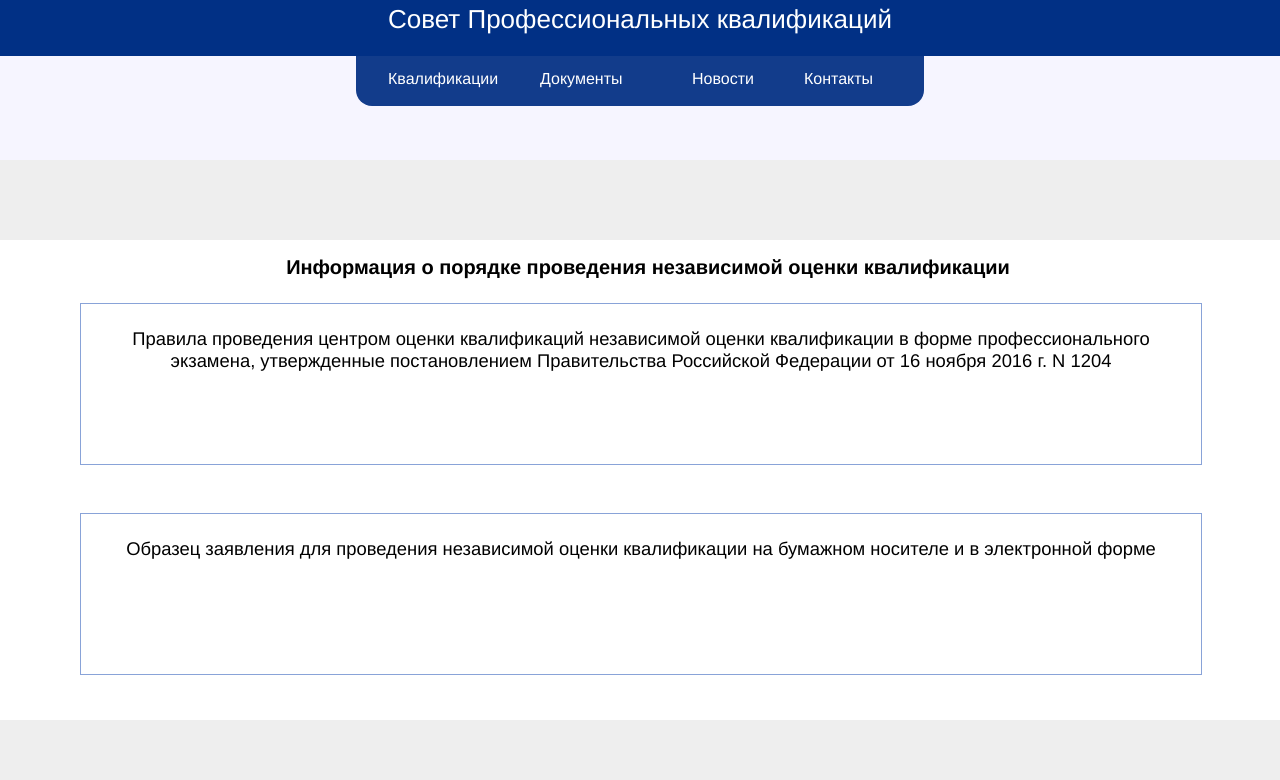
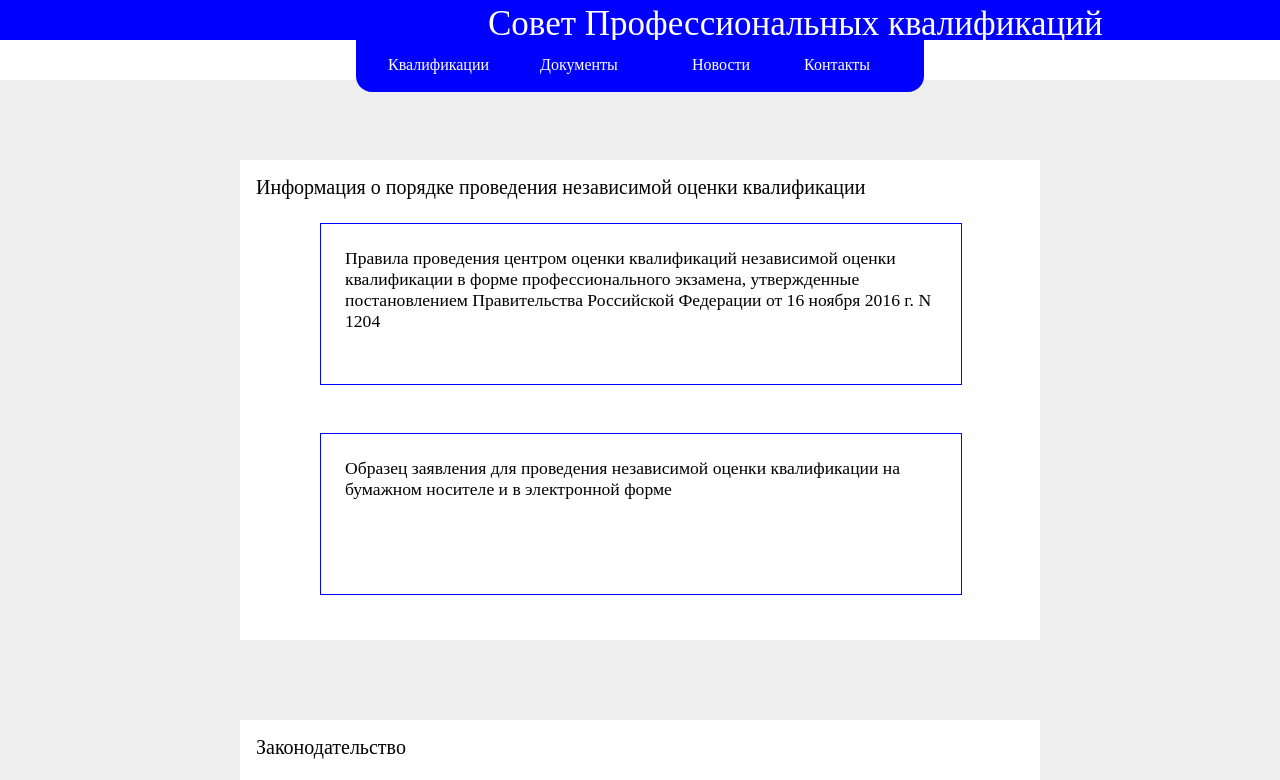
Before and after one commit to GDTuka/ithub_Student_Practic, a website: page pages/documents/documents.html in a window 1280 px wide. Shown: the top 780 px of the page. Drawn offline with Linux system fonts and the light colour scheme; files that its build step writes are made by us from their sources.

```diff
--- a/documents/documents.html
+++ b/pages/documents/documents.html
@@ -5,7 +5,7 @@
     <meta charset="UTF-8">
     <meta http-equiv="X-UA-Compatible" content="IE=edge">
     <meta name="viewport" content="width=device-width, initial-scale=1.0">
-    <link rel="stylesheet" href="style.css">
+    <link rel="stylesheet" href="css/documents.css">
     <title>Документы</title>
 </head>
 
--- /dev/null
+++ b/public/css/documents.css
@@ -0,0 +1,108 @@
+*{
+    margin: 0;
+    padding: 0;
+}
+.navShapka{
+    width: 100%;
+    height: 10vh;
+}
+.Shapka{
+    width: 100%;
+    height: 5vh;
+    background-color: blue;
+    color: white;
+}
+.ShapkaTxT{
+    margin-left: 61vh;
+    padding-top: 0.5vh;
+    font-size: 35px;
+}
+.navigation{
+    display: flex;
+    justify-content: center;
+    align-items: center;
+}
+.navObj{
+    background-color: blue;
+    height: 4.5vh;
+    font-size: 2vh;
+    padding-top: 2vh;
+    padding-left: 4vh;
+    color: white;
+}
+.navObj1{
+    border-bottom-left-radius: 2vh;
+    width: 15vh;
+}
+.navObj2{
+    width: 15vh;
+}
+.navObj3{
+    width: 10vh;
+}
+.navObj4{
+    border-bottom-right-radius: 2vh;
+    width: 15vh;
+}
+.main{
+    width: 100%;
+    height: 470vh;
+    background-color: #eee;
+}
+.objPlace{
+    width: 100vh;
+    height: 200vh;
+    margin-left: auto;
+    margin-right: auto;
+}
+.documentObj1ZagDiv{
+    width: 100vh;
+    height: 60vh;
+    background-color: white;
+    position: absolute;
+    margin-top: 10vh;
+}
+.documentObj1Zag{
+    margin-top: 2vh;
+    margin-left: 2vh;
+    font-size: 2.5vh;
+}
+.documentsObj1{
+    border-color: blue;
+    border-style: solid;
+    border-width: 0.2vh;
+    width: 80vh;
+    height: 20vh;
+    margin-top: 3vh;
+    margin-left: 10vh;
+}
+.documentsObj2{
+    border-color: blue;
+    border-style: solid;
+    border-width: 0.2vh;
+    width: 80vh;
+    height: 20vh;
+    margin-top: 6vh;
+    margin-left: 10vh;
+}
+.documentsObj1Txt{
+    font-size: 2.2vh;
+    width: 74vh;
+    height: 10vh;
+    margin-left: 3vh;
+    margin-top: 3vh;
+}
+.documentObj2ZagDiv{
+    width: 100vh;
+    height: 315vh;
+    background-color: white;
+    position: absolute;
+    margin-top: 80vh;
+}
+.documentObj3ZagDiv{
+    width: 100vh;
+    height: 60vh;
+    background-color: white;
+    position: absolute;
+    margin-top: 400vh;
+}
--- /dev/null
+++ b/public/css/newsPage.css
@@ -0,0 +1,79 @@
+*{
+    margin: 0;
+    padding: 0;
+
+
+}
+.navShapka{
+    width: 100%;
+    height: 10vh;
+}
+.Shapka{
+    width: 100%;
+    height: 7vh;
+    background-color: rgb(29, 29, 214);
+    color: white;
+}
+.ShapkaTxT{
+    margin-left: 61vh;
+    padding-top: 0.5vh;
+    font-size: 35px;
+}
+.navigation{
+    display: flex;
+    justify-content: center;
+    align-items: center;
+}
+.navObj{
+    background-color: rgb(29, 29, 214);
+    height: 4.5vh;
+    font-size: 2vh;
+    padding-top: 2vh;
+    padding-left: 4vh;
+    color: white;
+}
+.navObj1{
+    border-bottom-left-radius: 2vh;
+    width: 15vh;
+
+}
+.navObj2{
+    width: 15vh;
+}
+.navObj3{
+    width: 10vh;
+}
+.navObj4{
+    border-bottom-right-radius: 2vh;
+    width: 15vh;
+}
+.main{
+    width: 100%;
+    height: 100vh;
+}
+.newsMainDiv{
+    width: 80vh;
+    height: 100vh;
+    margin-left: auto;
+    margin-right: auto;
+}
+.newsObj{
+    width: 80vh;
+    height: 30vh;
+    border-radius: 3vh;
+    border-color: #8DA6FF;
+    border-style: solid;
+    border-width: 0.3vh;
+    margin-top: 5vh;
+
+}
+.newsZag{
+    font-size: 3vh;
+    margin-left: 1vh;
+    margin-top: 1vh;
+}
+.newsTxT{
+    font-size: 2.2vh;
+    margin-left: 1vh;
+    margin-top: 1vh;
+}
```
Also changed, not shown: index.html (added, +15 -0 lines), index.js (added, +11 -0 lines), package.json (added, +24 -0 lines), pages/newsPage/MainPage.html (renamed from newsPage/MainPage.html, +5 -2 lines), routes/routes.js (added, +9 -0 lines), pages/contacts/contacts.html (added), pages/contacts/contacts.js (added), pages/documents/documents.js (added), pages/kval/kval.html (added), pages/kval/kval.js (added), pages/newsPage/MainPage.js (renamed from newsPage/MainPage.js), public/css/kval.css (added), public/css/style.css (added), 2 other files.
